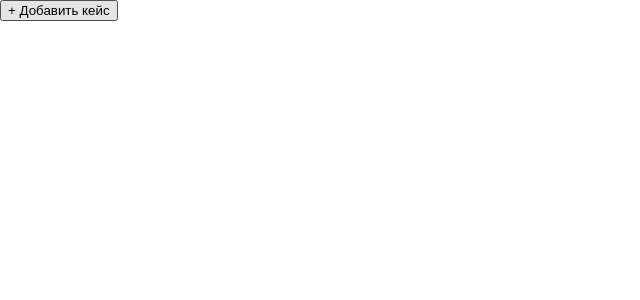
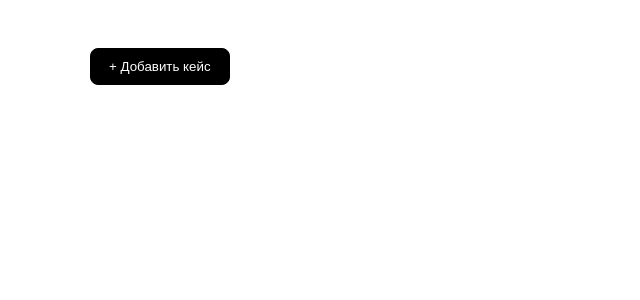
Before and after one commit to zebvalera774583-maker/C-Users-mebel-site, a Next.js app: page / in a window 1280 px wide. Shown: the top 300 px of the page, without its empty margins (0-640 px from the left). Built offline with nearby package versions, Linux system fonts and the light colour scheme.

Commit message:
Update globals.css

```diff
--- a/app/globals.css
+++ b/app/globals.css
@@ -1,15 +1,67 @@
-html, body {
-  margin: 0;
-  padding: 0;
+.container {
+  max-width: 1100px;
+  margin: 0 auto;
+  padding: 40px 20px;
 }
 
-* {
-  box-sizing: border-box;
+.add-btn {
+  margin-bottom: 30px;
+  padding: 10px 18px;
+  border-radius: 8px;
+  border: 1px solid #000;
+  background: #000;
+  color: #fff;
+  cursor: pointer;
 }
-.avatar {
-  width: 120px;
-  height: 120px;
+
+.grid {
+  display: grid;
+  grid-template-columns: repeat(auto-fill, minmax(260px, 1fr));
+  gap: 24px;
+}
+
+.case-card {
+  display: flex;
+  flex-direction: column;
+}
+
+.photo-wrapper {
+  position: relative;
+  aspect-ratio: 1 / 1;
+  background: #f2f2f2;
+  overflow: hidden;
+  border-radius: 12px;
+}
+
+.photo-wrapper img {
+  width: 100%;
+  height: 100%;
+  object-fit: cover;
+}
+
+.nav {
+  position: absolute;
+  top: 50%;
+  transform: translateY(-50%);
+  background: rgba(0,0,0,0.4);
+  color: #fff;
+  border: none;
+  width: 32px;
+  height: 32px;
   border-radius: 50%;
-  object-fit: cover;
-  background: #eee;
+  cursor: pointer;
 }
+
+.nav.left {
+  left: 8px;
+}
+
+.nav.right {
+  right: 8px;
+}
+
+.note {
+  margin-top: 10px;
+  font-size: 14px;
+  color: #333;
+}
```
